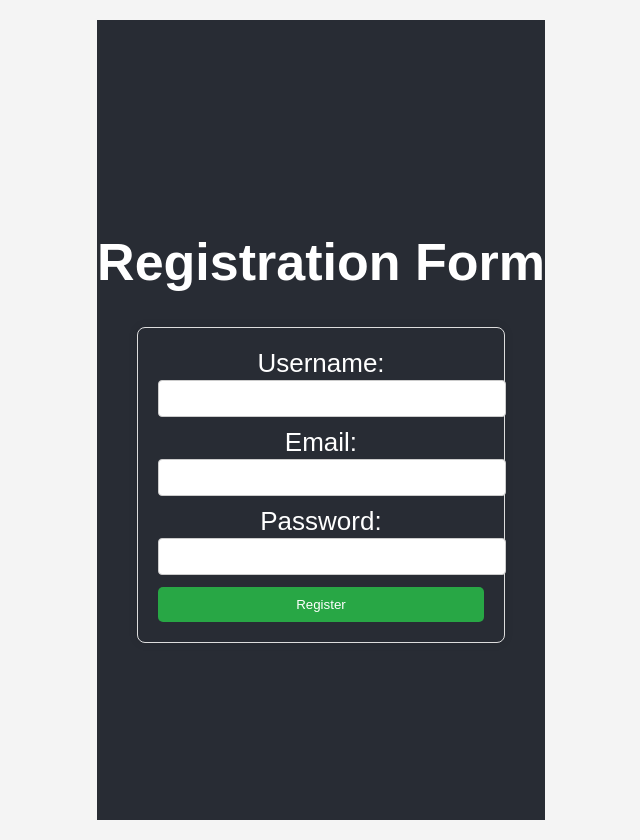
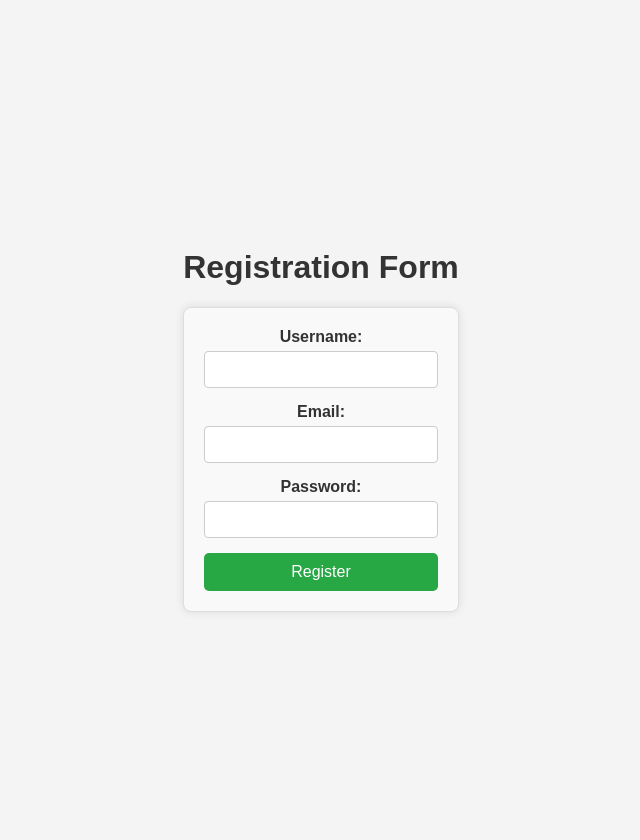
Before and after one commit to lobadev/PDC20_Props, a React (Create React App) app: page / in a window 1280 px wide. Shown: the whole page, without its empty margins (319-959 px from the left). Built offline with nearby package versions, Linux system fonts and the light colour scheme.

Commit message:
aesthetic

```diff
--- /dev/null
+++ b/src/Registration.css
@@ -0,0 +1,50 @@
+.registration-container {
+    text-align: center;
+  }
+
+  .registration-header {
+    padding: 20px;
+  }
+
+  .registration-form {
+    max-width: 500px;
+    margin: 0 auto;
+    padding: 20px;
+    border: 1px solid #ddd;
+    border-radius: 8px;
+    box-shadow: 0 0 10px rgba(0, 0, 0, 0.1);
+    background-color: #f9f9f9;
+  }
+
+  .registration-form div {
+    margin-bottom: 15px;
+  }
+
+  .registration-form label {
+    display: block;
+    margin-bottom: 5px;
+    font-weight: bold;
+  }
+
+  .registration-form input {
+    width: 100%;
+    padding: 10px;
+    border: 1px solid #ccc;
+    border-radius: 4px;
+    box-sizing: border-box;
+  }
+
+  .registration-form button {
+    width: 100%;
+    padding: 10px;
+    background-color: #28a745;
+    color: white;
+    border: none;
+    border-radius: 5px;
+    cursor: pointer;
+    font-size: 16px;
+  }
+
+  .registration-form button:hover {
+    background-color: #218838;
+  }
--- a/src/Registration.js
+++ b/src/Registration.js
@@ -1,4 +1,5 @@
 import React, { useState } from 'react';
+import './Registration.css'; // Import the CSS file
 
 function Registration() {
   // State variables for each form field
@@ -11,49 +12,17 @@
   const handleSubmit = (e) => {
     e.preventDefault();
     setSubmitted(true);
-    // Here you can handle form submission, e.g., sending data to a server
+
+    // Here you can handle form submission to check if the data are sent
     console.log('Form submitted:', { username, email, password });
   };
 
-  // Inline CSS styles
-  const formStyles = {
-    maxWidth: '500px',
-    margin: '0 auto',
-    padding: '20px',
-    border: '1px solid #ddd',
-    borderRadius: '8px',
-    boxShadow: '0 0 10px rgba(0, 0, 0, 0.1)',
-  };
-
-  const inputStyles = {
-    width: '100%',
-    padding: '10px',
-    marginBottom: '10px',
-    border: '1px solid #ccc',
-    borderRadius: '4px',
-  };
-
-  const buttonStyles = {
-    width: '100%',
-    padding: '10px',
-    backgroundColor: '#28a745',
-    color: 'white',
-    border: 'none',
-    borderRadius: '5px',
-    cursor: 'pointer',
-  };
-
-  const buttonHoverStyles = {
-    backgroundColor: '#218838',
-  };
-
   return (
-    <div className='Registration' style={{ textAlign: 'center' }}>
-      <header className='App-header'>
+    <div className='registration-container'>
+      <header className='registration-header'>
         <h1>Registration Form</h1>
         <form
           className='registration-form'
-          style={formStyles}
           onSubmit={handleSubmit}
         >
           <div>
@@ -64,7 +33,6 @@
               value={username}
               onChange={(e) => setUsername(e.target.value)}
               required
-              style={inputStyles}
             />
           </div>
 
@@ -76,7 +44,6 @@
               value={email}
               onChange={(e) => setEmail(e.target.value)}
               required
-              style={inputStyles}
             />
           </div>
 
@@ -88,19 +55,15 @@
               value={password}
               onChange={(e) => setPassword(e.target.value)}
               required
-              style={inputStyles}
             />
           </div>
 
-          <button
-            type="submit"
-            style={buttonStyles}
-            onMouseOver={(e) => e.target.style.backgroundColor = buttonHoverStyles.backgroundColor}
-            onMouseOut={(e) => e.target.style.backgroundColor = buttonStyles.backgroundColor}
-          >
-            Register
-          </button>
+          <button type="submit">Register</button>
+
         </form>
+        {submitted && (
+            <p className='success-message'>Registration Successful!</p>
+        )}
       </header>
     </div>
   );
```
